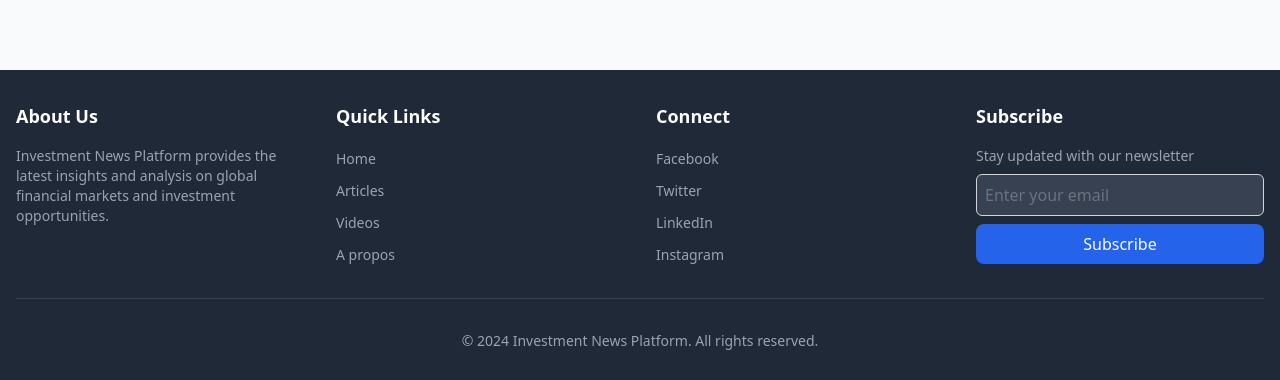
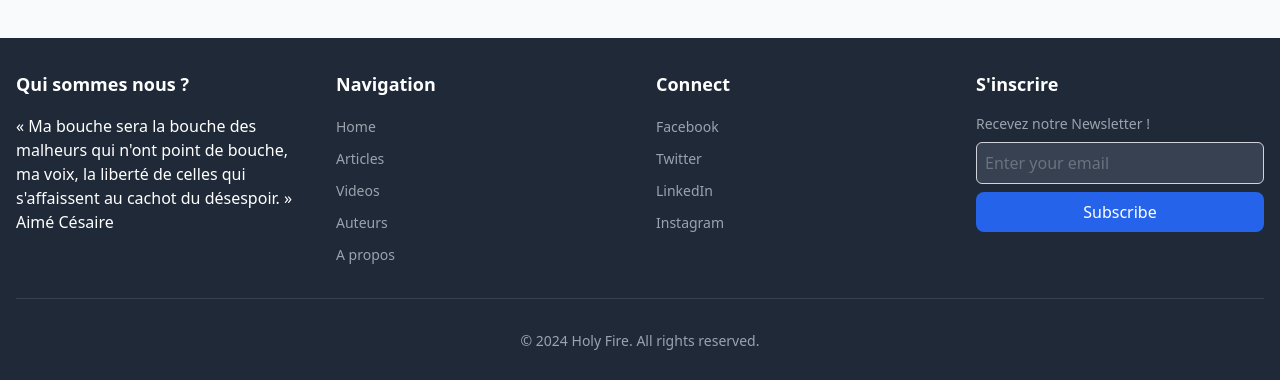
Before and after one commit to GaspardPierre/Modern-blog, a Next.js app: page / in a window 1280 px wide. Shown: the part 417-797 px from the top of the page. Built offline with nearby package versions, Linux system fonts and the light colour scheme; no server answers; the database is empty.

Commit message:
update Footer infos

```diff
--- a/components/Footer.tsx
+++ b/components/Footer.tsx
@@ -7,15 +7,16 @@ export default function Footer() {
       <div className="container mx-auto px-4 py-8">
         <div className="grid grid-cols-1 md:grid-cols-4 gap-8">
           <div>
-            <h3 className="text-lg font-semibold mb-4">About Us</h3>
-            <p className="text-sm text-gray-400">Investment News Platform provides the latest insights and analysis on global financial markets and investment opportunities.</p>
+            <h3 className="text-lg font-semibold mb-4">Qui sommes nous ?</h3>
+            <p className="text-sm text-gray-400"></p>« Ma bouche sera la bouche des malheurs qui n'ont point de bouche, ma voix, la liberté de celles qui s'affaissent au cachot du désespoir. » Aimé Césaire
           </div>
           <div>
-            <h3 className="text-lg font-semibold mb-4">Quick Links</h3>
+            <h3 className="text-lg font-semibold mb-4">Navigation</h3>
             <ul className="space-y-2">
               <li><Link href="/" className="text-sm text-gray-400 hover:text-white">Home</Link></li>
               <li><Link href="/blog" className="text-sm text-gray-400 hover:text-white">Articles</Link></li>
               <li><Link href="/videos" className="text-sm text-gray-400 hover:text-white">Videos</Link></li>
+              <li><Link href="/about" className="text-sm text-gray-400 hover:text-white">Auteurs</Link></li>
               <li><Link href="/about" className="text-sm text-gray-400 hover:text-white">A propos</Link></li>
             </ul>
           </div>
@@ -29,8 +30,8 @@ export default function Footer() {
             </ul>
           </div>
           <div>
-            <h3 className="text-lg font-semibold mb-4">Subscribe</h3>
-            <p className="text-sm text-gray-400 mb-2">Stay updated with our newsletter</p>
+            <h3 className="text-lg font-semibold mb-4">S'inscrire</h3>
+            <p className="text-sm text-gray-400 mb-2">Recevez notre Newsletter !</p>
             <input
               type="email"
               placeholder="Enter your email"
@@ -40,7 +41,7 @@ export default function Footer() {
           </div>
         </div>
         <div className="mt-8 pt-8 border-t border-gray-700 text-center text-sm text-gray-400">
-          <p>&copy; 2024 Investment News Platform. All rights reserved.</p>
+          <p>&copy; 2024 Holy Fire. All rights reserved.</p>
         </div>
       </div>
     </footer>
```
